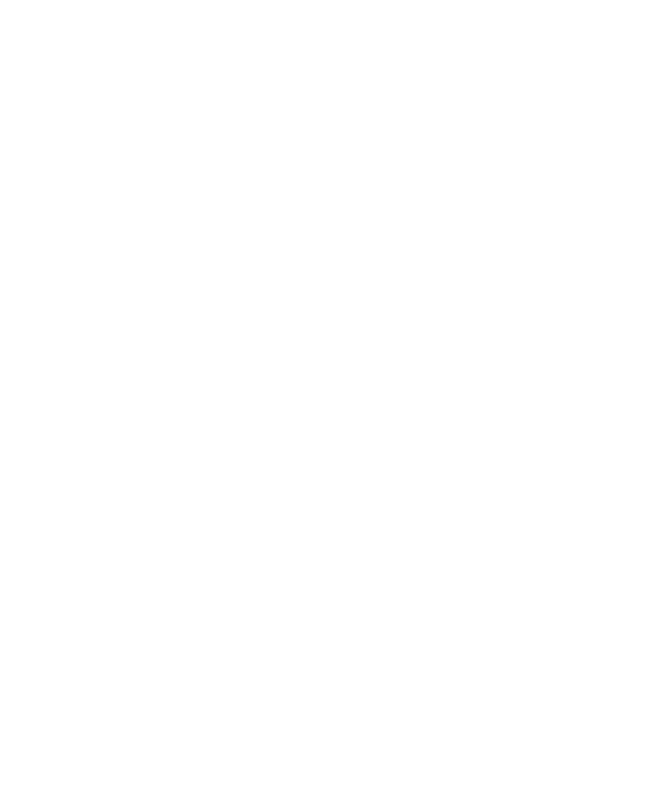
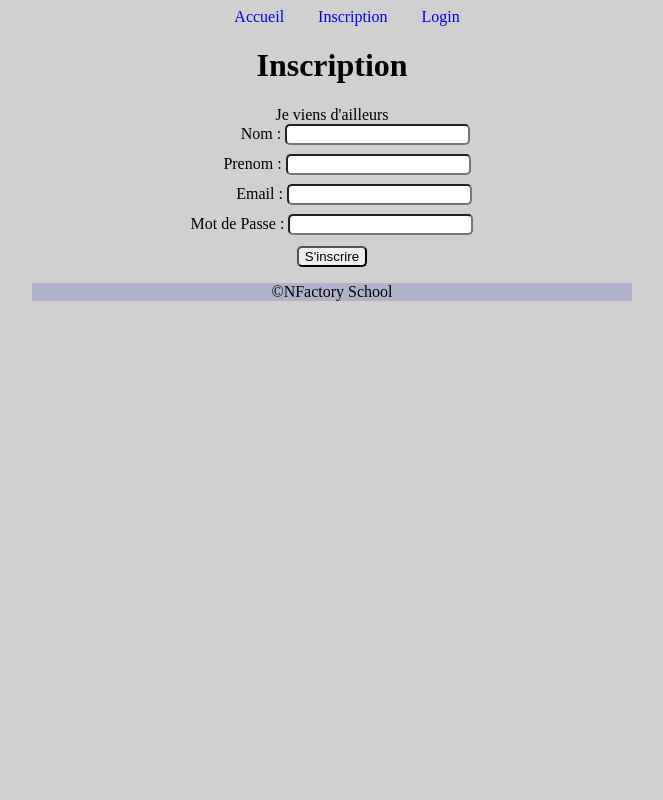
Before and after one commit to Romainrev/NFactoryBlog, a PHP site: page /index.php?page=inscription in a window 1280 px wide. Before the commit the part shown is empty. Shown: the whole page, without its empty margins (308-971 px from the left). Run offline with PHP 8.4, Linux system fonts and the light colour scheme.

Commit message:
Récupération projet différent

```diff
--- /dev/null
+++ b/assets/css/style.css
@@ -0,0 +1,62 @@
+ul {
+    margin : 0px;
+    padding : 0px;
+}
+
+ul li{
+    display : inline-block;
+    margin-left : 30px;
+}
+
+ul li a {
+    text-decoration : none;
+}
+
+#main {
+    width : 600px;
+    margin : auto;
+}
+
+body {
+    background-color: rgb(209, 207, 207);
+}
+
+footer {
+    background-color : rgb(178, 178, 201);
+    text-align: center;
+}
+
+.nom {
+    height: 30px;
+    margin-left : 47px;
+}
+
+.prenom {
+    height : 30px;
+    margin-left : 30px;
+}
+
+.email {
+    height : 30px;
+    margin-left: 44px;
+}
+
+.pass {
+    height : 32px;
+
+
+}
+
+.bouton {
+    text-align: center;
+}
+
+input {
+    border-radius: 5px;
+
+}
+
+div#main {
+    text-align: center;
+
+}
--- /dev/null
+++ b/include/accueil.inc.php
@@ -0,0 +1,3 @@
+<?php
+echo("<p>Page d'accueil</p>");
+?>
--- /dev/null
+++ b/include/default.inc.php
@@ -0,0 +1 @@
+<p> Va t'en ! </p>
--- /dev/null
+++ b/include/footer.php
@@ -0,0 +1,5 @@
+<footer>
+<?php
+echo("<p>©NFactory School</p>");
+?>
+</footer>
--- /dev/null
+++ b/include/forminscription.php
@@ -0,0 +1,20 @@
+
+
+<form method = "post" action =" ">
+<div class ="nom">
+    <label for = "nom" name = "nom">Nom : </label><input type = "text" name = "nom" >
+</div>
+<div class ="prenom">
+    <label for = "prenom" name = "prenom">Prenom : </label><input type = "text" name = "Prenom">
+</div>
+<div class ="email">
+    <label for = "email" name = "email">Email : </label><input type = "email" name = "email">
+</div>
+<div class ="pass">
+    <label for = "pass" name = "pass">Mot de Passe : </label><input type = "password" name = "pass" >
+</div>
+<div class ="bouton">
+    <input type = "submit" value = "S'inscrire" name ="formulaire">
+
+</div>
+</form>
--- /dev/null
+++ b/include/header.php
@@ -0,0 +1,10 @@
+<header>
+    <ul>
+        <li><a href ="index.php?page=accueil">Accueil</a></li>
+        <li><a href ="index.php?page=inscription">Inscription</a></li>
+        <li><a href ="index.php?page=login">Login</a></li>
+</ul>
+<?php
+
+?>
+    </header>
--- /dev/null
+++ b/include/inscription.inc.php
@@ -0,0 +1,44 @@
+<h1>Inscription</h1>
+<?php
+if(isset($_POST["formulaire"])) {
+    $tabErreur = array();
+
+    if($_POST["nom"] == "")
+        array_push($tabErreur, "Veuillez saisir votre nom");
+
+    if($_POST["Prenom"] == "")
+        array_push($tabErreur, "Veuillez saisir votre prénom");
+
+    if($_POST["email"] == "")
+        array_push($tabErreur, "Veuillez saisir votre e-mail");
+
+    if($_POST["pass"] == "")
+        array_push($tabErreur, "Veuillez saisir un mot de passe");
+
+    if(count($tabErreur) != 0) {
+        $message = "<ul>";
+
+        for($i = 0 ; $i < count($tabErreur) ; $i++) {
+            $message .= "<li>" . $tabErreur[$i] . "</li>";
+        }
+
+        $message .= "</ul>";
+        echo($message);
+
+        include("./include/formInscription.php");
+    } else {
+        $connexion=mysqli_connect("localhost","root","","blogs");
+    }
+
+
+
+
+
+
+
+}
+
+else {
+    echo("Je viens d'ailleurs");
+    include("./include/formInscription.php");
+}
--- /dev/null
+++ b/include/login.inc.php
@@ -0,0 +1,3 @@
+<?php
+echo("<p>Login</p>");
+?>
--- a/index.php
+++ b/index.php
@@ -1,7 +1,46 @@
+<!DOCTYPE html>
+<html lang="fr">
+<head>
+    <meta charset="UTF-8">
+    <title>Blog</title>
+    <link rel ="stylesheet" href ="./assets/css/style.css">
+</head>
+
+<body>
+    <div id="main">
+    <?php
+include_once("./include/header.php");?>
+<main>
 <?php
-/**
- * Created by PhpStorm.
- * User: Admin
- * Date: 08/01/2018
- * Time: 16:47
- */
+if (isset($_GET['page']) && $_GET['page'] != "") {
+    $page = $_GET['page'];
+}
+
+else {
+    $page = "default";
+}
+
+$page = "./include/" . $page . ".inc.php";
+$incFiles = glob("./include/*.inc.php");
+
+if (in_array($page, $incFiles)) {
+    include($page);
+}
+
+else {
+    include("./include/default.inc.php");
+}
+
+
+
+?>
+</main>
+
+<?php include_once("./include/footer.php");?>
+
+    </div>
+
+
+
+</body>
+</html>
```
Also changed, not shown: assets/js/01.js (added).
